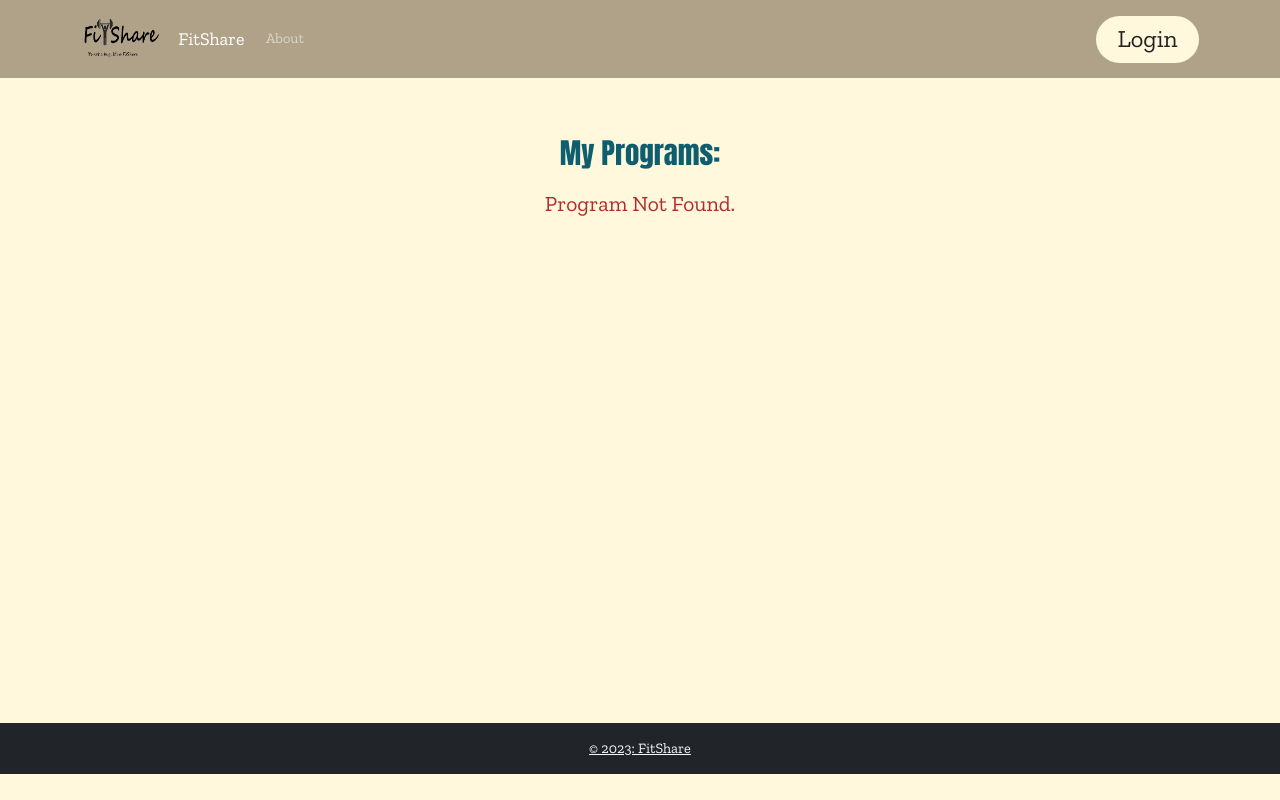
After one commit to finziamit/FitShare, a Django app: template fitShareApp/templates/my_training_programs.html in a window 1280 px wide. The commit adds this page. Run offline with Django 4.2, Linux system fonts and the light colour scheme; the template is opened without the code that fills it, so the values that code supplies are empty; some libraries are stand-ins or nearby versions.

Commit message:
Add my programs section
Add home page slogan
Add Delete program functionality
Delete edit program

```diff
--- a/FitShare/urls.py
+++ b/FitShare/urls.py
@@ -22,11 +22,11 @@ urlpatterns = [
     path('admin/', admin.site.urls),
     path('', views.home_page, name="home_page"),
     path('add_training_program/', views.add_training_program, name="add_training_program"),
-    path('edit_training_program/', views.edit_training_program, name="edit_training_program"),
-    path('delete_training_program/', views.delete_training_program, name="delete_training_program"),
+    path('delete_training_program/<str:program_pk>', views.delete_training_program, name="delete_training_program"),
     path('signup/', views.signup, name='signup'),
     path('login_user/', views.login_user, name="login_user"),
     path('logout_user/', views.logout_user, name="logout_user"),
     path('show_program/<str:program_pk>', views.show_program, name="show_program"),
+    path('my_training_programs/<str:user_id>/', views.my_training_programs, name="my_training_programs"),
     path('about', views.about, name="about")
 ]
--- a/fitShareApp/models.py
+++ b/fitShareApp/models.py
@@ -74,7 +74,7 @@ class Exercise(models.Model):
     sets - Exercise's sets amount
     reps - Exercise's reps amount
     """
-    name = models.CharField(max_length = 150, unique=True)
+    name = models.CharField(max_length = 150, unique=False)
     sets = models.IntegerField()
     reps = models.IntegerField()
 
--- a/fitShareApp/static/css/add_training_program.css
+++ b/fitShareApp/static/css/add_training_program.css
@@ -55,11 +55,11 @@
   }
 
   @media (max-width: 576px) {
-    .article-container {
+    .program-container {
       padding: 10px;
     }
 
-    .new-article {
+    .new-program {
       font-size: 1.5em;
     }
 
--- a/fitShareApp/static/css/home_page.css
+++ b/fitShareApp/static/css/home_page.css
@@ -18,12 +18,12 @@
     box-sizing: inherit;
   }
 
-  .left-area {
+  .right-area {
     width: 50%;
-    float: left;
+    float: right;
   }
 
-  .right-area {
+  .left-area {
     width: 50%;
     float: left;
     align-items: center;
--- /dev/null
+++ b/fitShareApp/static/css/my_training_programs.css
@@ -0,0 +1,92 @@
+.material-symbols-outlined {
+    font-variation-settings:
+    'FILL' 0,
+    'wght' 300,
+    'GRAD' 200,
+    'opsz' 24
+}
+hr {
+    border: 0;
+    height: 3px;
+    background-image: -webkit-linear-gradient(left, #5b5b5b, #3c3326, #f0f0f0);
+    background-image: -moz-linear-gradient(left, #5b5b5b, #3c3326, #f0f0f0);
+    background-image: -ms-linear-gradient(left, #5b5b5b, #3c3326, #f0f0f0);
+    background-image: -o-linear-gradient(left, #5b5b5b, #3c3326, #f0f0f0);
+}
+button {
+
+    height: min-content;
+    width: max-content;
+    border: #000000 2px solid;
+    border-radius:0.35em;
+    box-sizing: border-box;
+    text-decoration:none;
+    font-weight:300;
+    color: #000000;
+    text-align:center;
+    transition: all 0.2s;
+    background-color: #ffffff;
+    justify-self: end;
+}
+button:hover{
+    color:#0E5E6F;
+    background-color:  #e7c863;
+}
+@media all and (max-width:30em){
+    button1{
+        display:block;
+        margin:0.4em auto;
+}}
+.wrap{
+    max-width: fit-content;
+    border: #5f5f5ffa 1px groove;
+    border-radius: 5px;
+    height: 100%;
+    display: flex;
+    align-items: center;
+    background-color: #ffffff;
+}
+
+#My_Programs{
+    min-width: 80%;
+    display: flex;
+    flex-direction: column;
+    align-items: stretch;
+}
+#My_Programs > * {
+    flex-wrap: wrap;
+    flex-grow: 1;
+}
+section{
+    display: flex;
+    justify-content: center;
+}
+.nickname{
+    font-weight: 700;
+}
+.footer {
+    display: flex;
+    align-items: flex-end;
+    gap: 1rem;
+}
+.footer > *{
+    margin : 0px 0px 0px;
+}
+#programssection{
+    flex-direction: column;
+    align-items: center;
+    justify-content: flex-start;
+    min-height: 50vh;
+}
+#programssection:first-of-type(h2){
+    width: fit-content;
+}
+.NotFound{
+    margin-top: 1rem;
+    color: #b32c2c;
+    width: fit-content;
+}
+span{
+    color: #000000;
+    margin-right: 3px;
+}
--- a/fitShareApp/templates/base.html
+++ b/fitShareApp/templates/base.html
@@ -38,6 +38,9 @@
           <ul class="navbar-nav">
             <li class="nav-item">
               <a class="nav-link" href="/add_training_program">Create Program</a>
+            </li>
+            <li class="nav-item">
+              <a class="nav-link" href="/my_training_programs/''">My Programs</a>
             </li>
           </ul >
 			    {% endif %}
--- /dev/null
+++ b/fitShareApp/templates/my_training_programs.html
@@ -0,0 +1,40 @@
+{% extends "base.html" %}
+{% load static %}
+{% block content %}
+<!doctype html>
+<html lang="en">
+
+<head>
+  <link rel="stylesheet" type="text/css" href="{% static 'css/my_training_programs.css' %}">
+  <title>FitShare</title>
+</head>
+
+<body>
+  <section id="programssection">
+    <h2>My Programs:</h2>
+    {% if num_programs > 0 %}
+        <div id="My_Programs">
+            {% for program in my_programs %}
+                <hr>
+                <program>
+                    <header><p class="nickname"> &#128100; {{user.name}} | &#8987; {{program.date}} </p></header>
+                    <h2>{{program.title | truncatechars:30}}</h2>
+                    <p>{{program.content | truncatechars:70}}</p>
+                    <footer>
+                        <div class="footer">
+                            <a href = "{% url 'delete_training_program' program_pk=program.id %}">
+                                <button id="delete_button" role="submit">Delete Program</button>
+                            </a>
+                        </div>
+                    </footer>
+                </program>
+            {% endfor %}
+            <hr>
+        </div>
+
+    {% else %}
+    <h4 class="NotFound">Program Not Found.</h4>
+    {% endif %}
+  </section>
+</body>
+{% endblock %}
```
Also changed, not shown: fitShareApp/templates/edit_training_program.html (deleted, +0 -18 lines), fitShareApp/templates/home_page.html (+7 -2 lines), fitShareApp/views.py (+21 -8 lines), fitShareApp/migrations/0004_alter_exercise_name.py (added), fitShareApp/static/css/edit_training_program.css (deleted), fitShareApp/static/images/FitShare_slogan.png (added).
